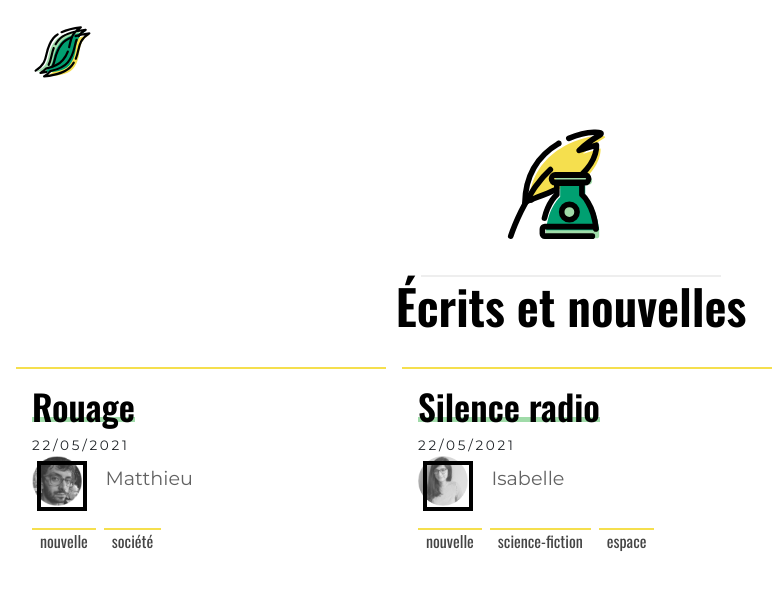
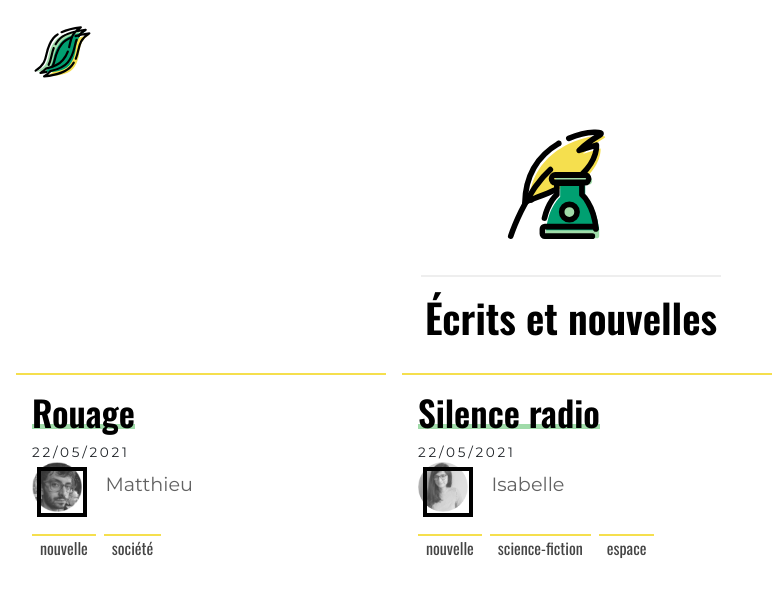
Before and after one commit to IzzDesign/hysteresis.blog, a Jekyll site: the page built from nouvelles/index-nouvelles.html, in a window 1280 px wide. Shown: the top 597 px of the page, without its empty margins (69-846 px from the left). Built offline with Jekyll 4.4.1, drawn with Linux system fonts in a browser that asks for light colours; comment, search, counter and statistics services are not loaded.

Commit message:
change h2 > h1

```diff
--- a/_layouts/post.html
+++ b/_layouts/post.html
@@ -13,7 +13,7 @@ layout: default
             <img src="/assets/images/svg/articles.svg" class="icon-big img-fluid">
           </div>
         {% endif %}
-        <h2>{{ page.title }}</h2>
+        <h1>{{ page.title }}</h1>
         <p class="category">Articles et brèves</p>
         <p class="date">{{ page.date | date: "%d/%m/%Y" }}</p>
         <p class="category">Auteur</p>
--- a/_layouts/short-story.html
+++ b/_layouts/short-story.html
@@ -8,7 +8,7 @@ layout: default
       <div class="center">
         <a href="/nouvelles/index-nouvelles.html"><img src="/assets/images/svg/ecrits.svg" class="img-fluid icon-big"></a>
         <p class="category">Écrits et nouvelles</p>
-        <h2>{{ page.title }}</h2>
+        <h1>{{ page.title }}</h1>
         <p class="date">{{ page.published_date | date: "%d/%m/%Y" }}</p>
         <div class="tag-list">
           {% for tag in page.tags %}
--- a/assets/css/design.scss
+++ b/assets/css/design.scss
@@ -14,7 +14,13 @@ $bold-title: 600;
 $regular-title: 400;
 
 .margin-bot{margin-bottom: 2em;}
-.center{display: flex;flex-direction: column; align-items: center;margin-bottom: 2em;}
+.center{
+  display: flex;
+  flex-direction: column;
+  align-items: center;
+  margin-bottom: 2em;
+  text-align: center;
+}
 body{
   font-family: $font-texte;
   display: flex;
@@ -129,6 +135,7 @@ a h4{
   width: 300px;
   border-bottom: 2px solid #eee;
   padding:0 5em 2em 5em;
+  margin-bottom: 1em;
 }
 .icon{
   width: 80px;
--- a/nouvelles/index-nouvelles.html
+++ b/nouvelles/index-nouvelles.html
@@ -6,7 +6,7 @@ layout: default
   <div class="col-lg-12">
     <div class="text-center margin-bot">
       <img src="/assets/images/svg/ecrits.svg" class="img-fluid icon-big">
-      <h2>Écrits et nouvelles</h2>
+      <h1>Écrits et nouvelles</h1>
     </div>
     <div class="row">
       {% for n in site.pages %}
```
